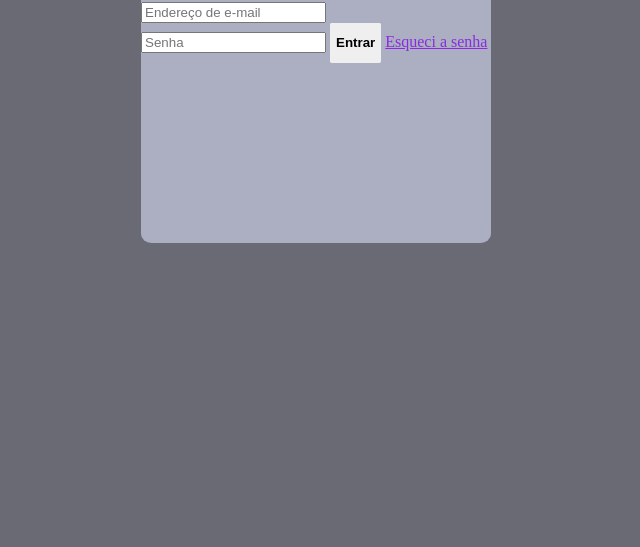
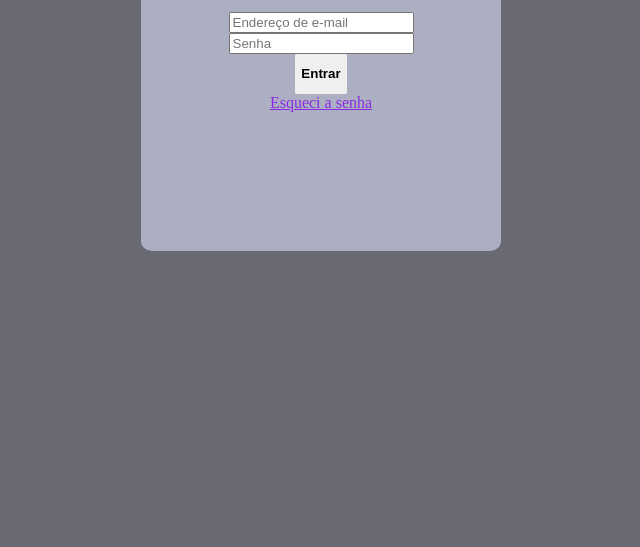
Before and after one commit to SousaEliza/login.mg, a plain HTML site: page index.html in a window 1280 px wide. Shown: the part 253-800 px from the top of the page, without its empty margins (315-955 px from the left). Drawn offline with Linux system fonts and the light colour scheme.

Commit message:
feat: Centraliza elemmentos da área de login

```diff
--- a/style.css
+++ b/style.css
@@ -9,6 +9,16 @@ main {
   width: 350px;
   border-radius: 3%;
   height: 300px;
+  justify-items: center;
+  padding: 10px 5px 20px 5px;
+  width: 350px;
+}
+
+#login-area {
+  display: flex;
+  flex-direction: column;
+  align-items: center;
+  width: 90%;
 }
 
 #submit-button {
```
